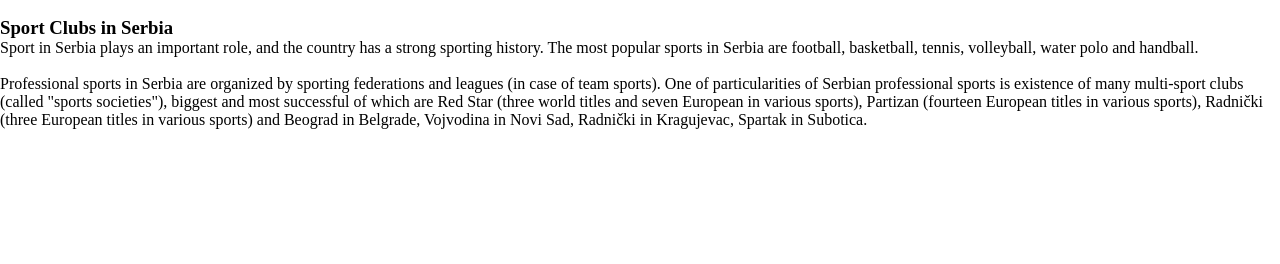
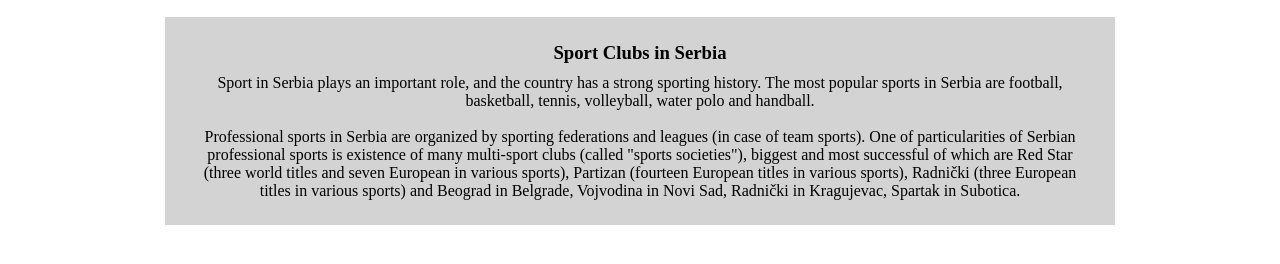
Before and after one commit to ikarpekmen/serbian-clubs, a plain HTML site: page index.html in a window 1280 px wide. Shown: the part 174-438 px from the top of the page. Drawn offline with Linux system fonts and the light colour scheme.

Commit message:
style.css

```diff
--- a/style.css
+++ b/style.css
@@ -27,3 +27,13 @@ h1{
 .list-nav li a{
     text-decoration: none;
 }
+.information{
+    text-align: center;
+    width: 950px;
+    margin: auto;
+    background: lightgrey;
+    padding: 25px;
+}
+.information h3{
+    margin-bottom: 10px;
+}
```
